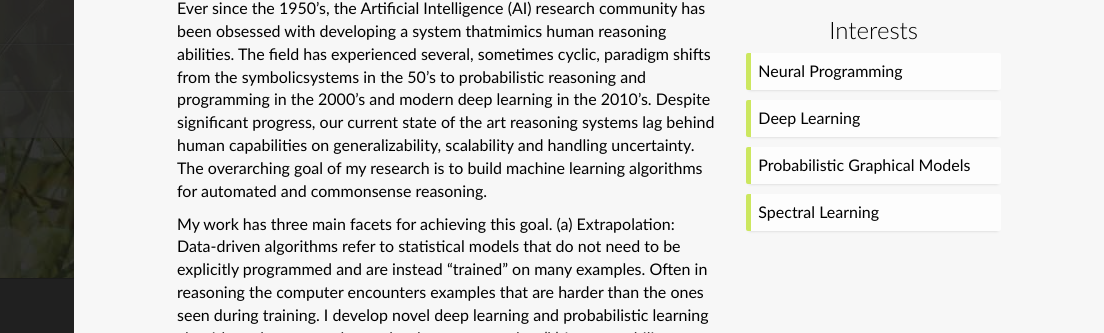
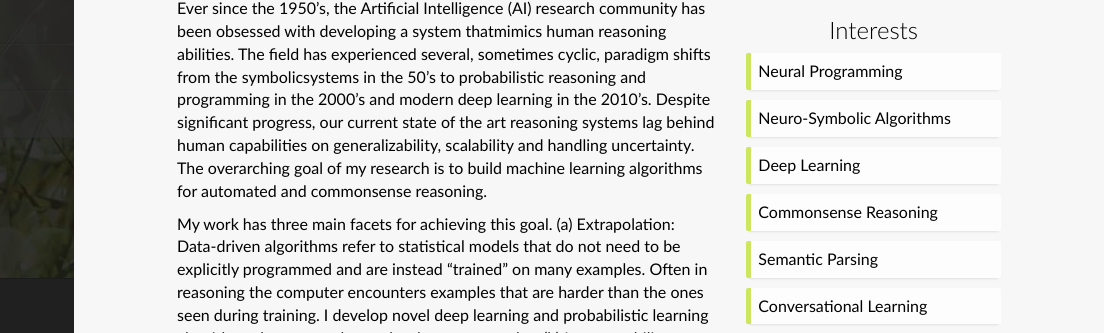
Before and after one commit to ForoughA/ForoughA.github.io, a plain HTML site: page research.html in a window 1280 px wide. Shown: the part 467-800 px from the top of the page, 176-1280 px from the left. Drawn offline with Linux system fonts and the light colour scheme; files whose address does not match are found by name.

Commit message:
research update

```diff
--- a/research.html
+++ b/research.html
@@ -168,7 +168,11 @@
                                         </div>
                                         <ul class="ul-boxed list-unstyled">
                                             <li>Neural Programming</li>
+                                            <li>Neuro-Symbolic Algorithms</li>
                                             <li>Deep Learning</li>
+                                            <li>Commonsense Reasoning</li>
+                                            <li>Semantic Parsing</li>
+                                            <li>Conversational Learning</li>
                                             <li>Probabilistic Graphical Models</li>
                                             <li>Spectral Learning</li>
                                         </ul>
```
